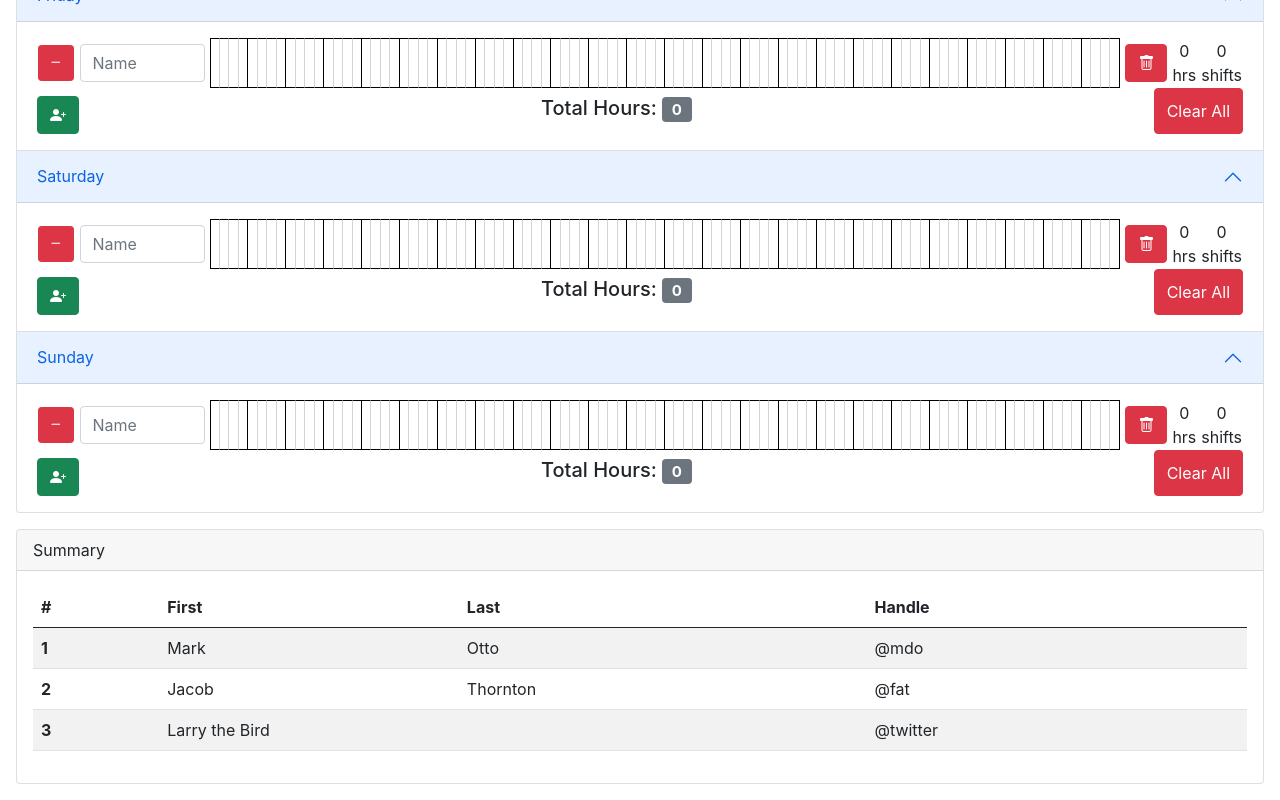
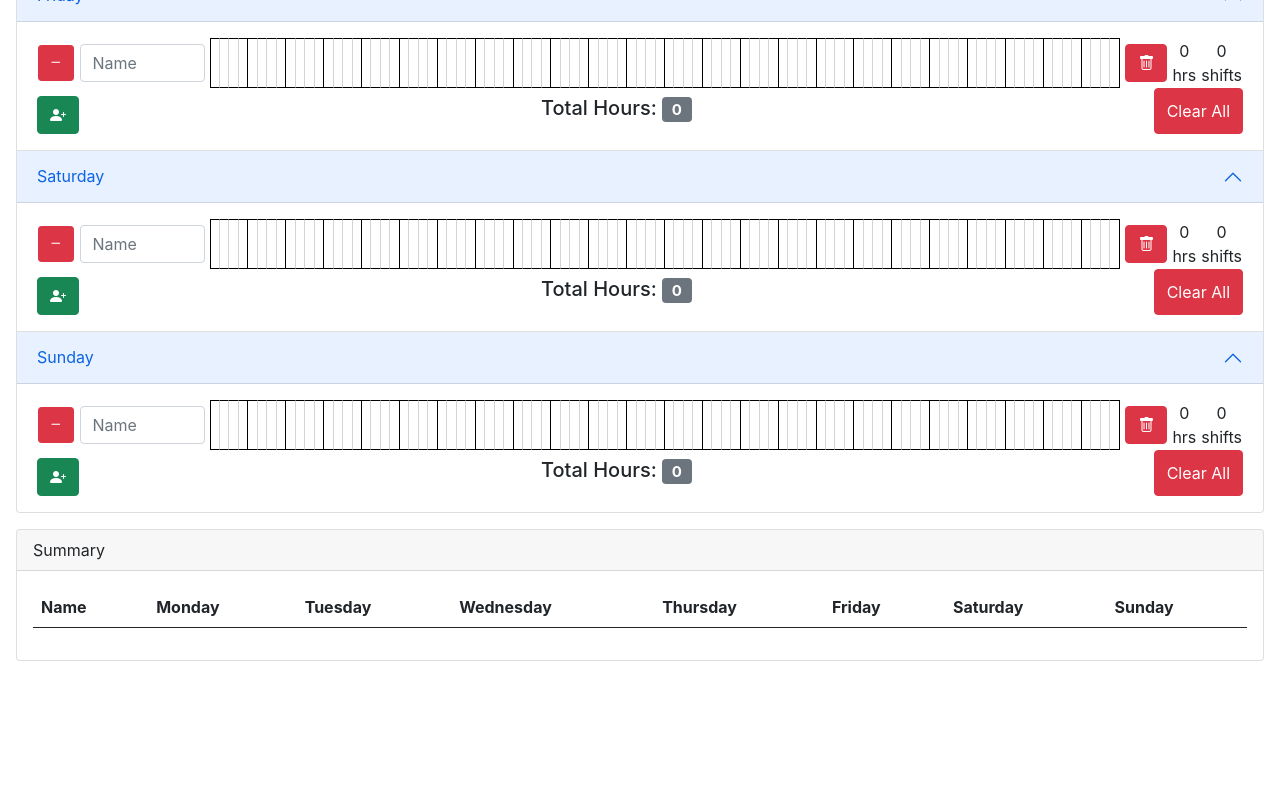
Before and after one commit to dhenry437/react-rostera, a React (Create React App) app: page / in a window 1280 px wide. Shown: the part 830-1630 px from the top of the page. After the commit the page ends 1507 px from the top, so only its background shows below. Built offline with nearby package versions, Linux system fonts and the light colour scheme.

Commit message:
summary table

```diff
--- a/src/App.js
+++ b/src/App.js
@@ -92,6 +92,13 @@ export default class App extends Component {
     this.setState({ days: days });
   }
 
+  // Generic change handler.
+  handleNameInputChange = (event, dayIndex, rowIndex) => {
+    let days = [...this.state.days];
+    days[dayIndex].timetable[rowIndex].name = event.target.value;
+    this.setState({ days: days });
+  };
+
   handleClearRow = (dayIndex, rowIndex) => {
     let days = [...this.state.days];
     days[dayIndex].timetable[rowIndex].cells = [...Array(96).keys()].map(i => 0);
@@ -177,6 +184,7 @@ export default class App extends Component {
                           key={rowIndex}
                           timetableRow={timetableRow}
                           handleRemoveRow={this.handleRemoveRow}
+                          handleNameInputChange={this.handleNameInputChange}
                           toggleCell={this.toggleCell}
                           setCellHighlight={this.setCellHighlight}
                           handleClearRow={this.handleClearRow}
--- a/src/components/SummaryTable.jsx
+++ b/src/components/SummaryTable.jsx
@@ -1,37 +1,86 @@
 import React from "react";
 
 export default function SummaryTable(props) {
+  const convertToHHMM = decimalHours => {
+    var n = new Date(0, 0);
+    // n.setSeconds(+decimalTimeString * 60 * 60);
+    n.setMinutes(+decimalHours * 60);
+    var result = n.toTimeString().slice(0, 5);
+    return result;
+  };
+
+  const getRowData = () => {
+    let rowData = {}; // name: { name: "", shifts: [mon: "", ...] }
+    props.days.forEach((day, dayIndex) => {
+      day.timetable.forEach(tt => {
+        // Skip if name blank
+        if (tt.name.trim() === "")  return;
+        // Skip if no cells highlighted
+        if (tt.cells.reduce((a, b) => a + b, 0) === 0) return;
+        // Check if person exits otherwise create
+        if (!rowData.hasOwnProperty(tt.name)) {
+          rowData[tt.name] = {
+            name: tt.name,
+            shifts: {
+              Monday: "",
+              Tuesday: "",
+              Wednesday: "",
+              Thursday: "",
+              Friday: "",
+              Saturday: "",
+              Sunday: "",
+            },
+          };
+        }
+        // Parse shifts
+        let inShift = false;
+        let shiftStart = "";
+        tt.cells.forEach((cell, i) => {
+          if (!inShift && cell) {
+            inShift = true;
+            shiftStart = `${convertToHHMM(i * 0.25)}`;
+          } else if (inShift && !cell) {
+            inShift = false;
+            if (rowData[tt.name].shifts[day.name] !== "") rowData[tt.name].shifts[day.name] += ", ";
+            rowData[tt.name].shifts[
+              day.name
+            ] += `${shiftStart} - ${convertToHHMM(i * 0.25)}`;
+            shiftStart = "";
+          } else if (!cell) inShift = false;
+        });
+      });
+    });
+    return rowData;
+  };
+
   return (
     <div className="card mx-3 mb-3">
       <div className="card-header">Summary</div>
       <div className="card-body">
-        <table class="table table-striped">
+        <table className="table table-striped">
           <thead>
             <tr>
-              <th scope="col">#</th>
-              <th scope="col">First</th>
-              <th scope="col">Last</th>
-              <th scope="col">Handle</th>
+              <th>Name</th>
+              {props.days.map((day, i) => (
+                <th key={i} scope="col">
+                  {day.name}
+                </th>
+              ))}
             </tr>
           </thead>
           <tbody>
-            <tr>
-              <th scope="row">1</th>
-              <td>Mark</td>
-              <td>Otto</td>
-              <td>@mdo</td>
-            </tr>
-            <tr>
-              <th scope="row">2</th>
-              <td>Jacob</td>
-              <td>Thornton</td>
-              <td>@fat</td>
-            </tr>
-            <tr>
-              <th scope="row">3</th>
-              <td colspan="2">Larry the Bird</td>
-              <td>@twitter</td>
-            </tr>
+            {Object.entries(getRowData()).map(row => (
+              <tr>
+                <th scope="row">{row[1].name}</th>
+                <td>{row[1].shifts.Monday}</td>
+                <td>{row[1].shifts.Tuesday}</td>
+                <td>{row[1].shifts.Wednesday}</td>
+                <td>{row[1].shifts.Thursday}</td>
+                <td>{row[1].shifts.Friday}</td>
+                <td>{row[1].shifts.Saturday}</td>
+                <td>{row[1].shifts.Sunday}</td>
+              </tr>
+            ))}
           </tbody>
         </table>
       </div>
--- a/src/components/TimetableRow.jsx
+++ b/src/components/TimetableRow.jsx
@@ -50,6 +50,7 @@ export default function TimetableRow(props) {
           type="text"
           maxLength="12"
           placeholder="Name"
+          onChange={(e) => props.handleNameInputChange(e, props.dayIndex, props.rowIndex)}
         />
       </td>
       {props.timetableRow.cells.map((cell, cellIndex) => (
```
